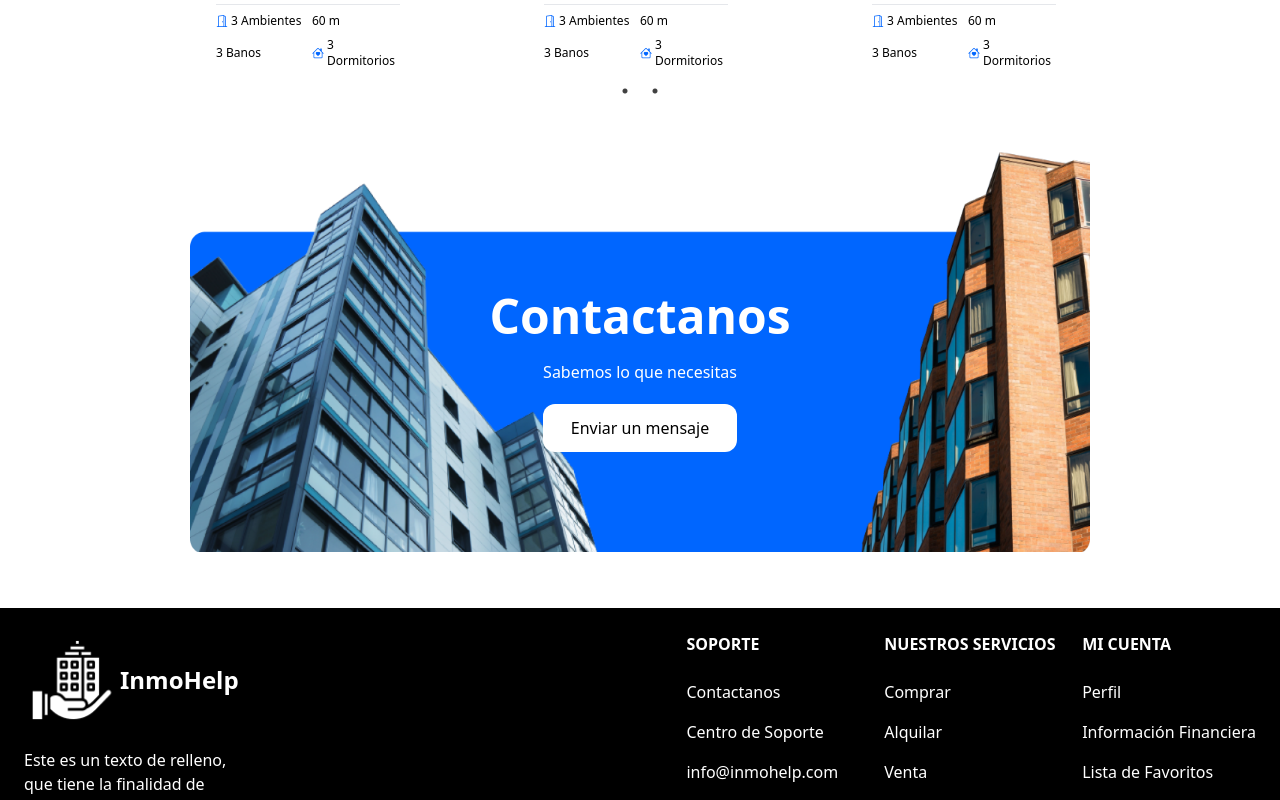
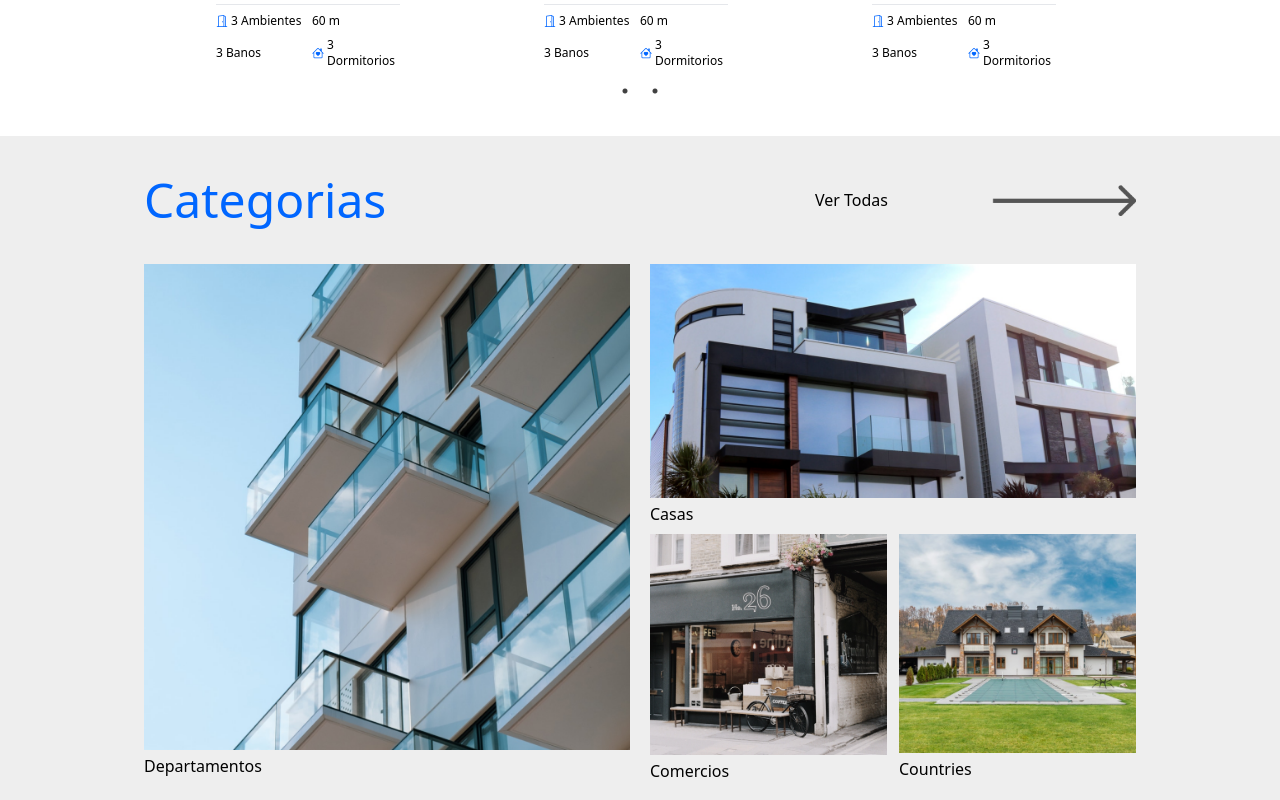
Before and after one commit to Tommy-S05/inmohelp, a Next.js app: page / in a window 1280 px wide. Shown: the part 1200-2000 px from the top of the page. Built offline with nearby package versions, Linux system fonts and the light colour scheme.

Commit message:
slider and categories added

```diff
--- a/src/app/page.js
+++ b/src/app/page.js
@@ -1,8 +1,8 @@
 "use client";
 import Image from "next/image";
-import { FontAwesomeIcon } from "@fortawesome/react-fontawesome";
-import { faBath } from "@fortawesome/free-solid-svg-icons";
-import { faBed, faVectorSquare } from "@fortawesome/free-solid-svg-icons";
+import {FontAwesomeIcon} from "@fortawesome/react-fontawesome";
+import {faBath} from "@fortawesome/free-solid-svg-icons";
+import {faBed, faVectorSquare} from "@fortawesome/free-solid-svg-icons";
 import Search from "@/app/components/search";
 import Slider from "react-slick";
 import "slick-carousel/slick/slick.css";
@@ -26,7 +26,8 @@ export default function Home() {
                 />
                 <footer className="flex justify-center w-full absolute -bottom-0 ">
                     <div className=" p-3 bg-white w-52 h-36  relative border-black  rounded-xl">
-            <header className="absolute right-0 -top-5 text-white bg-primary p-2 rounded-tr-xl rounded-bl-xl">
+                        <header
+                            className="absolute right-0 -top-5 text-white bg-primary p-2 rounded-tr-xl rounded-bl-xl">
                             $25,000/USD
                         </header>
                         <p className="text-xs py-2">Venta</p>
@@ -74,7 +75,7 @@ export default function Home() {
                         Inicia tu busqueda
                     </button>
 
-          <Search />
+                    <Search/>
                 </div>
                 <img
                     className=" w-full object-cover h-[600px]"
@@ -88,15 +89,52 @@ export default function Home() {
                 </div>
                 <div className=" max-w-screen-lg mx-auto p-5 ">
                     <Slider {...settings}>
-            <AptSlider />
-            <AptSlider />
-            <AptSlider />
-            <AptSlider />
-            <AptSlider />
+                        <AptSlider/>
+                        <AptSlider/>
+                        <AptSlider/>
+                        <AptSlider/>
+                        <AptSlider/>
                     </Slider>
                 </div>
             </section>
-      {/*<Categories/>*/}
+            <section id={'categories'} className={'bg-[#EEEEEE] md:py-10 pt-10'}>
+                <div className={'space-y-10 lg:px-36 md:px-10 px-0'}>
+                    <header className={'flex justify-between items-center lg:px-0 md:px-0 px-3'}>
+                        <h1 className={'text-primary md:text-5xl md:pl-6 lg:pl-0 text-2xl'}>
+                            Categorias
+                        </h1>
+                        <div className={'flex items-center lg:gap-16 md:space-x-10 space-x-2'}>
+                            <a href="">Ver Todas</a>
+                            <img className={'lg:w-36 md:w-24 w-12'} src="/assets/arrow-right.png" alt="arrow-right"/>
+                            {/*<FontAwesomeIcon icon={faArrowRight} className={'text-[#555555]'}/>*/}
+                        </div>
+                    </header>
+                    <div className={'grid md:grid-cols-2 lg:gap-5 md:gap-3 grid-cols-1'}>
+                        <div className={'flex flex-col lg:space-y-1 md:space-y-0'}>
+                            <img src="/assets/categories/category-departamento.png" alt="departamento"/>
+                            <label className={'hidden md:flex md:flex-col'}>Departamentos</label>
+                        </div>
+                        <div className={'grid md:grid-rows-2 lg:gap-2 md:gap-1 grid-cols-1'}>
+                            <div className={'grid grid-cols-1'}>
+                                <div className={'flex flex-col lg:space-y-1 md:space-y-0'}>
+                                    <img src="/assets/categories/category-casa.png" alt="casas"/>
+                                    <label className={'hidden md:flex md:flex-col'}>Casas</label>
+                                </div>
+                            </div>
+                            <div className={'grid md:grid-cols-2 md:gap-3 grid-cols-1'}>
+                                <div className={'flex flex-col lg:space-y-1 md:space-y-0'}>
+                                    <img src="/assets/categories/category-comercios.png" alt="comercios"/>
+                                    <label className={'hidden md:flex md:flex-col'}>Comercios</label>
+                                </div>
+                                <div className={'flex flex-col lg:space-y-1 md:space-y-0'}>
+                                    <img src="/assets/categories/category-countries.png" alt="countries"/>
+                                    <label className={'hidden md:flex md:flex-col'}>Countries</label>
+                                </div>
+                            </div>
+                        </div>
+                    </div>
+                </div>
+            </section>
             <section id={"contactanos"} className={"relative"}>
                 <div
                     className={
```
Lines whose indentation alone changed are shown as unchanged.
